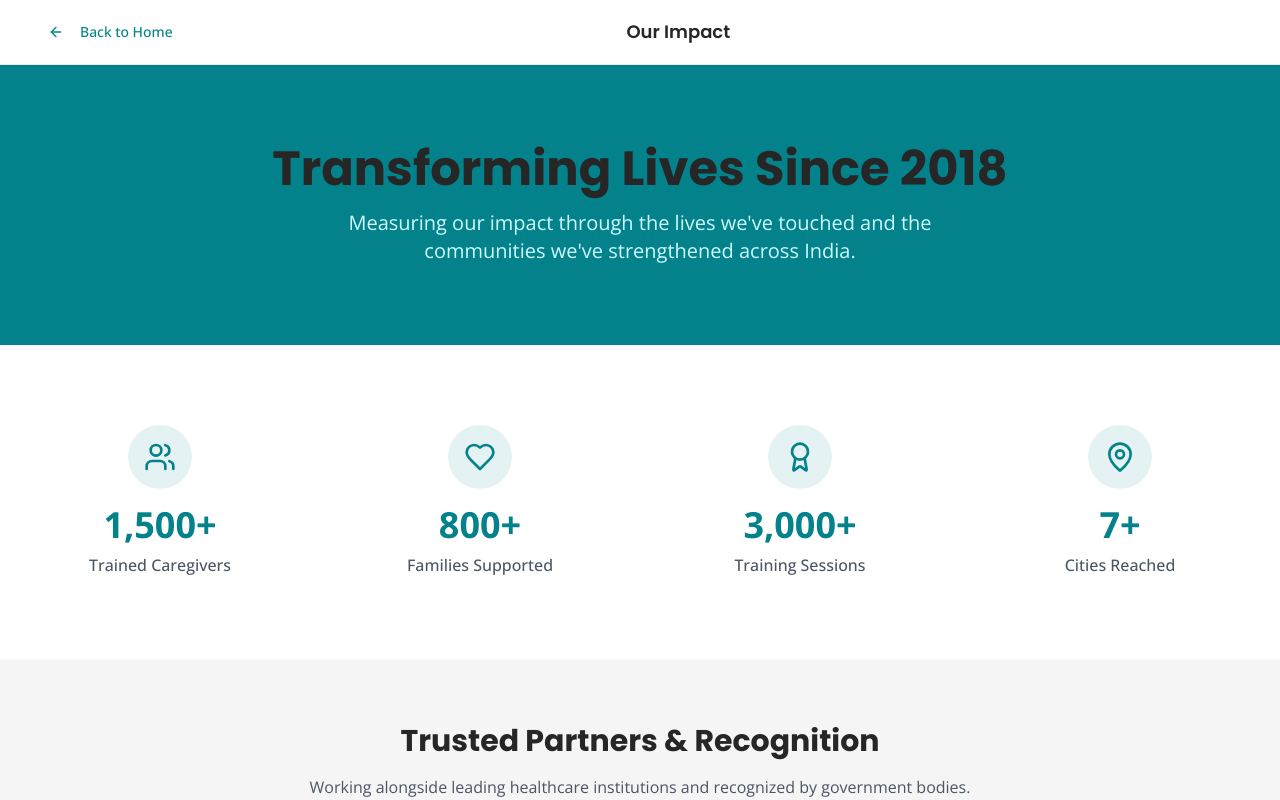
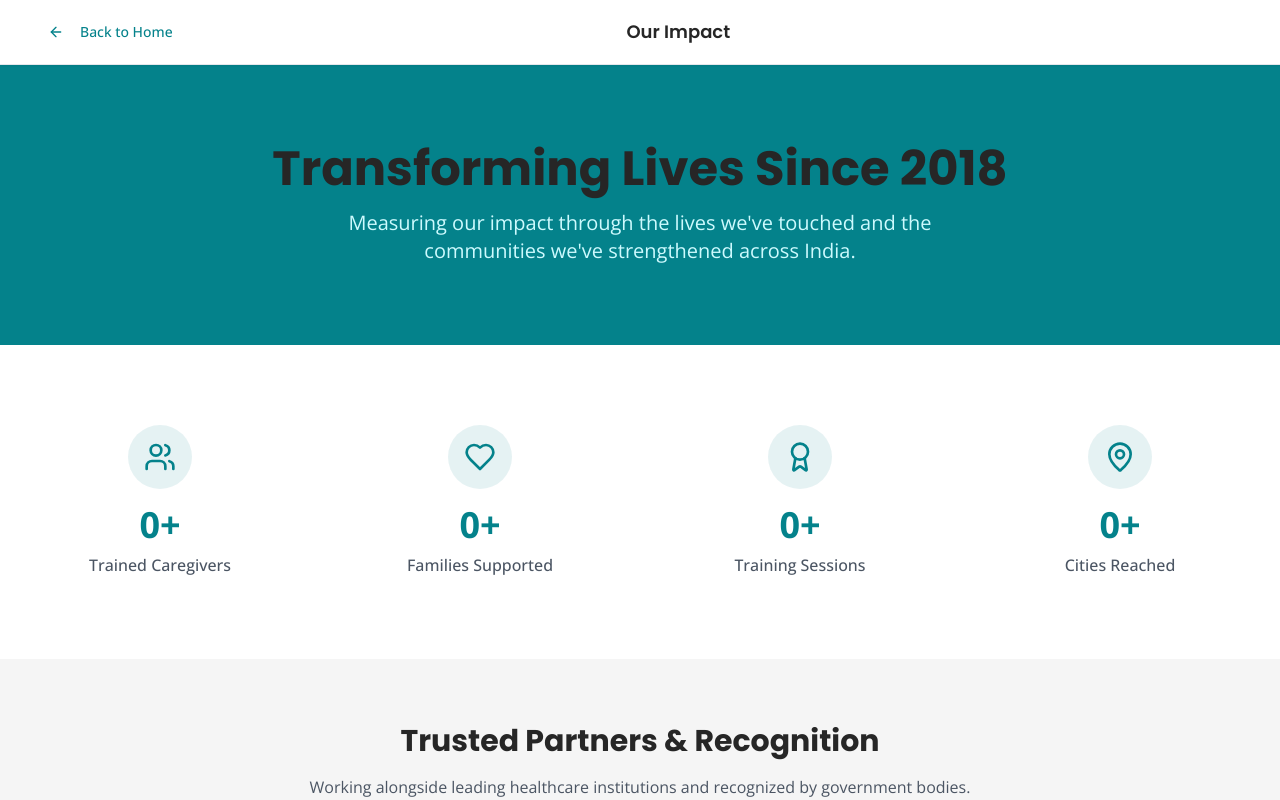
Before and after one commit to shatamcare/ShatamCareFoundation, a React (Vite) app: page /impact in a window 1280 px wide. Shown: the top 800 px of the page. Built offline with nearby package versions, Linux system fonts and the light colour scheme.

Commit message:
Optimize setInterval performance in OurImpact component

```diff
--- a/src/pages/OurImpact.tsx
+++ b/src/pages/OurImpact.tsx
@@ -14,6 +14,7 @@ const OurImpact = () => {
     sessions: 0,
     locations: 0
   });
+  const [animationStarted, setAnimationStarted] = useState(false);
 
   const metrics = useMemo(() => [
     { key: 'caregivers', target: 1500, label: 'Trained Caregivers', icon: Users },
@@ -53,21 +54,28 @@ const OurImpact = () => {
   ];
 
   useEffect(() => {
+    // Only start animation when component is mounted and visible
+    if (animationStarted) return;
+
     const duration = 2000;
-    const steps = 60;
+    const steps = 30; // Reduced from 60 for better performance
     const interval = duration / steps;
+
+    setAnimationStarted(true);
 
     const timer = setInterval(() => {
       setCounters(prev => {
         const newCounters = { ...prev };
         let allComplete = true;
 
-        metrics.forEach(({ key, target }) => {
+        // Optimize the loop to avoid excessive calculations
+        for (const { key, target } of metrics) {
           if (newCounters[key] < target) {
-            newCounters[key] = Math.min(newCounters[key] + Math.ceil(target / steps), target);
+            const increment = Math.ceil(target / steps);
+            newCounters[key] = Math.min(newCounters[key] + increment, target);
             allComplete = false;
           }
-        });
+        }
 
         if (allComplete) {
           clearInterval(timer);
@@ -78,7 +86,7 @@ const OurImpact = () => {
     }, interval);
 
     return () => clearInterval(timer);
-  }, [metrics]);
+  }, [metrics, animationStarted]);
 
   return (
     <div className="min-h-screen bg-background">
```
